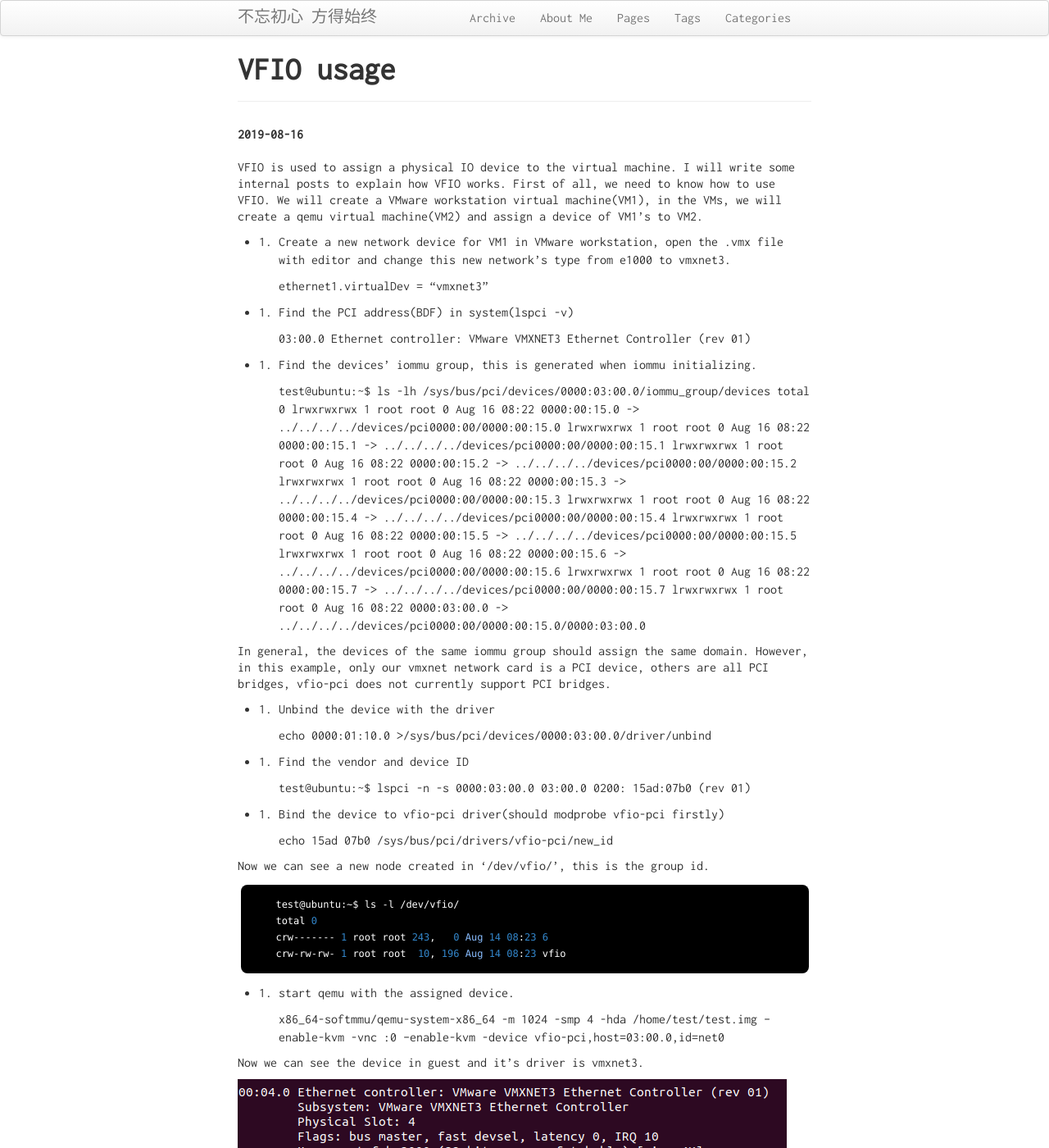
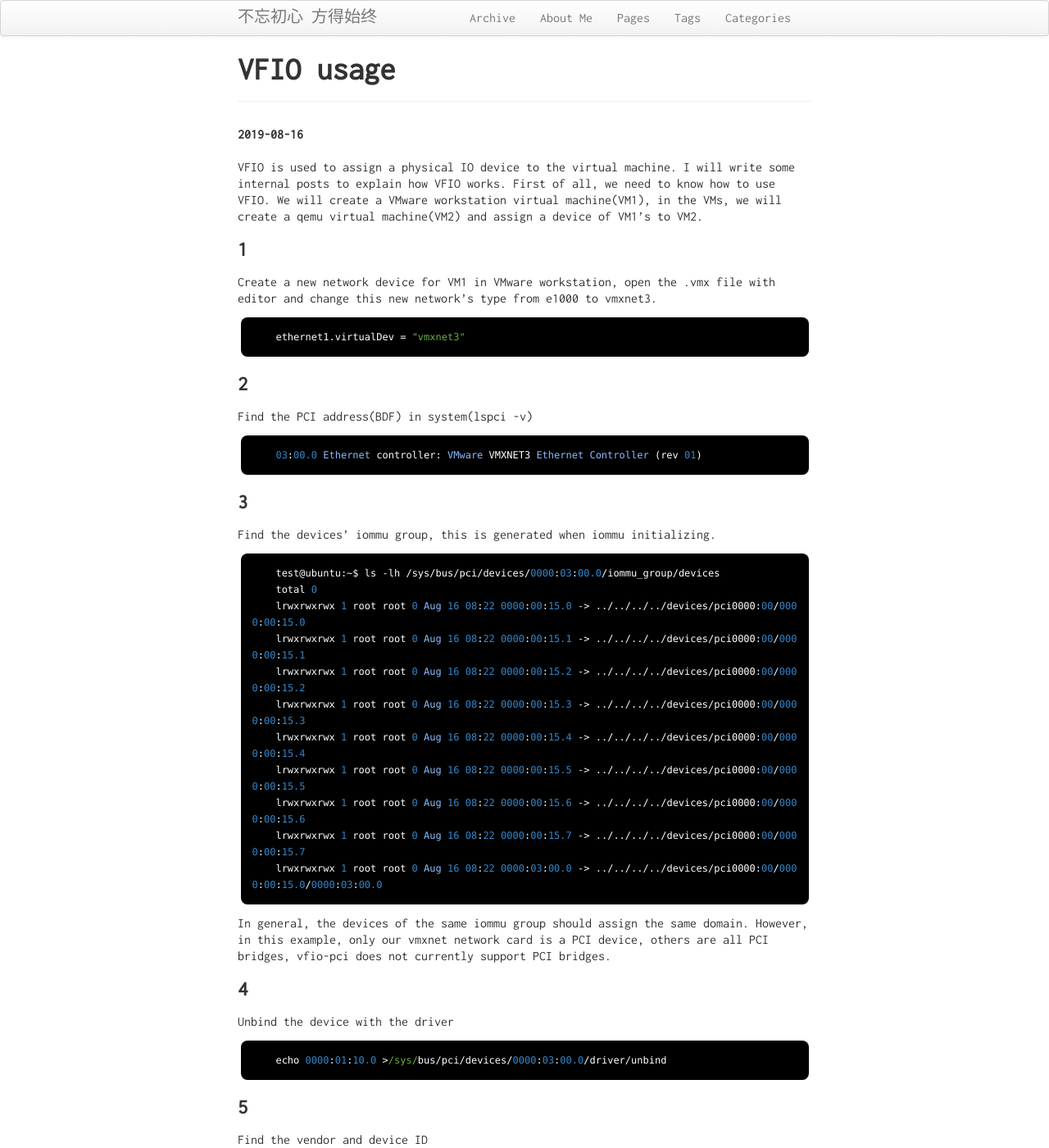
Before and after one commit to terenceli/terenceli.github.com, a Jekyll site: the page built from _posts/2019-08-16-vfio-usage.md, in a window 1280 px wide and 1400 px high. Shown: the whole window at 82% size. Built offline with Jekyll 4.4.1, drawn with Linux system fonts in a browser that asks for light colours; comment, search, counter and statistics services are not loaded; some of the changed text lies outside the part shown.

Commit message:
format fix

```diff
--- a/_posts/2019-08-16-vfio-usage.md
+++ b/_posts/2019-08-16-vfio-usage.md
@@ -10,16 +10,21 @@ tags: [虚拟化]
 
 VFIO is used to assign a physical IO device to the virtual machine. I will write some internal posts to explain how VFIO works. First of all, we need to know how to use VFIO. We will create a VMware workstation virtual machine(VM1), in the VMs, we will create a qemu virtual machine(VM2) and assign a device of VM1's to VM2.
 
-* 1. Create a new network device for VM1 in VMware workstation, open the .vmx file with editor and change this new network's type from e1000 to vmxnet3.
+<h3> 1 </h3>
+
+Create a new network device for VM1 in VMware workstation, open the .vmx file with editor and change this new network's type from e1000 to vmxnet3.
 
         ethernet1.virtualDev = "vmxnet3"
 
+<h3> 2 </h3>
 
-* 2. Find the PCI address(BDF) in system(lspci -v)
+Find the PCI address(BDF) in system(lspci -v)
 
         03:00.0 Ethernet controller: VMware VMXNET3 Ethernet Controller (rev 01)
 
-* 3. Find the devices' iommu group, this is generated when iommu initializing.
+<h3> 3 </h3>
+
+Find the devices' iommu group, this is generated when iommu initializing.
 
         test@ubuntu:~$ ls -lh /sys/bus/pci/devices/0000:03:00.0/iommu_group/devices
         total 0
@@ -36,16 +41,24 @@ VFIO is used to assign a physical IO device to the virtual machine. I will write
 In general, the devices of the same iommu group should assign the same domain. However, in this example, only our vmxnet network card is a PCI device, others are all PCI bridges, vfio-pci does not currently support PCI bridges.
 
 
-* 4. Unbind the device with the driver
+<h3> 4 </h3>
+
+Unbind the device with the driver
 
         echo 0000:01:10.0 >/sys/bus/pci/devices/0000:03:00.0/driver/unbind
 
-* 5. Find the vendor and device ID
+
+<h3> 5 </h3>
+
+Find the vendor and device ID
 
         test@ubuntu:~$ lspci -n -s 0000:03:00.0
         03:00.0 0200: 15ad:07b0 (rev 01)
 
-* 6. Bind the device to vfio-pci driver(should modprobe vfio-pci firstly)
+<h3> 6 </h3>
+
+
+Bind the device to vfio-pci driver(should modprobe vfio-pci firstly)
 
         echo 15ad 07b0 /sys/bus/pci/drivers/vfio-pci/new_id
 
@@ -56,7 +69,10 @@ Now we can see a new node created in '/dev/vfio/', this is the group id.
         crw------- 1 root root 243,   0 Aug 14 08:23 6
         crw-rw-rw- 1 root root  10, 196 Aug 14 08:23 vfio
 
-* 7. start qemu with the assigned device.
+
+<h3> 7 </h3>
+
+start qemu with the assigned device.
 
         x86_64-softmmu/qemu-system-x86_64 -m 1024 -smp 4 -hda /home/test/test.img --enable-kvm -vnc :0 --enable-kvm -device vfio-pci,host=03:00.0,id=net0
 
```
